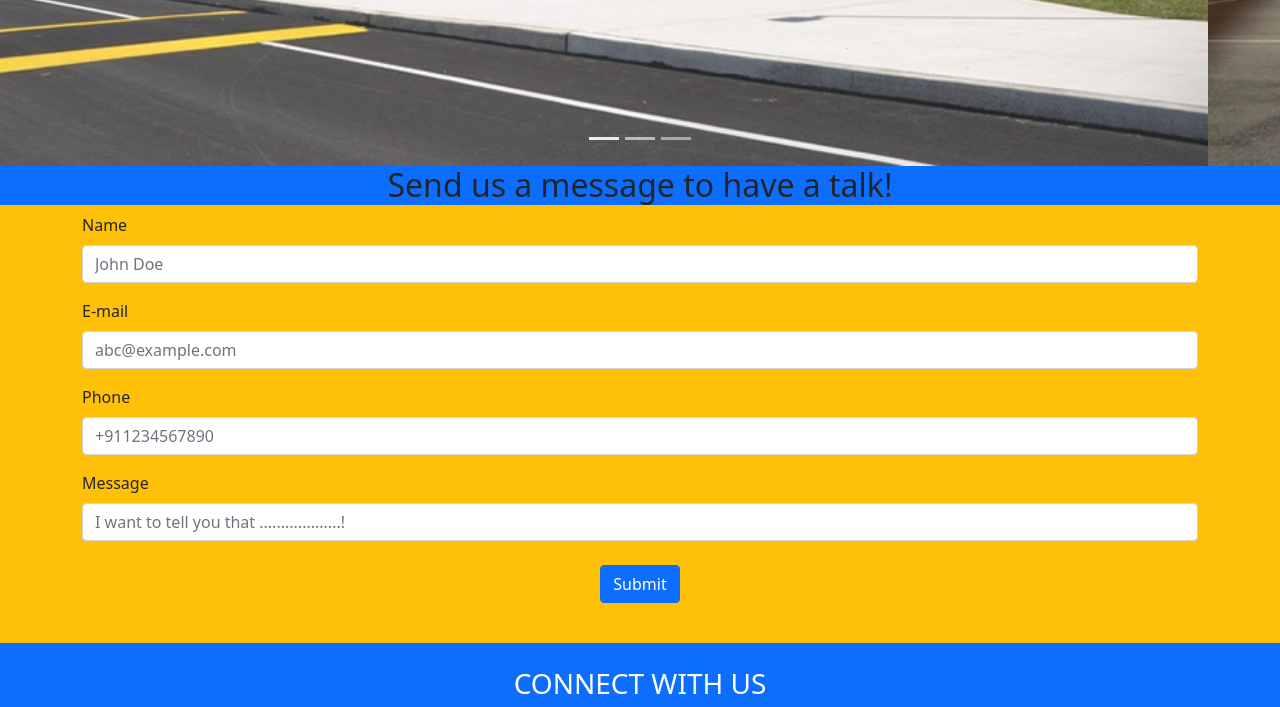
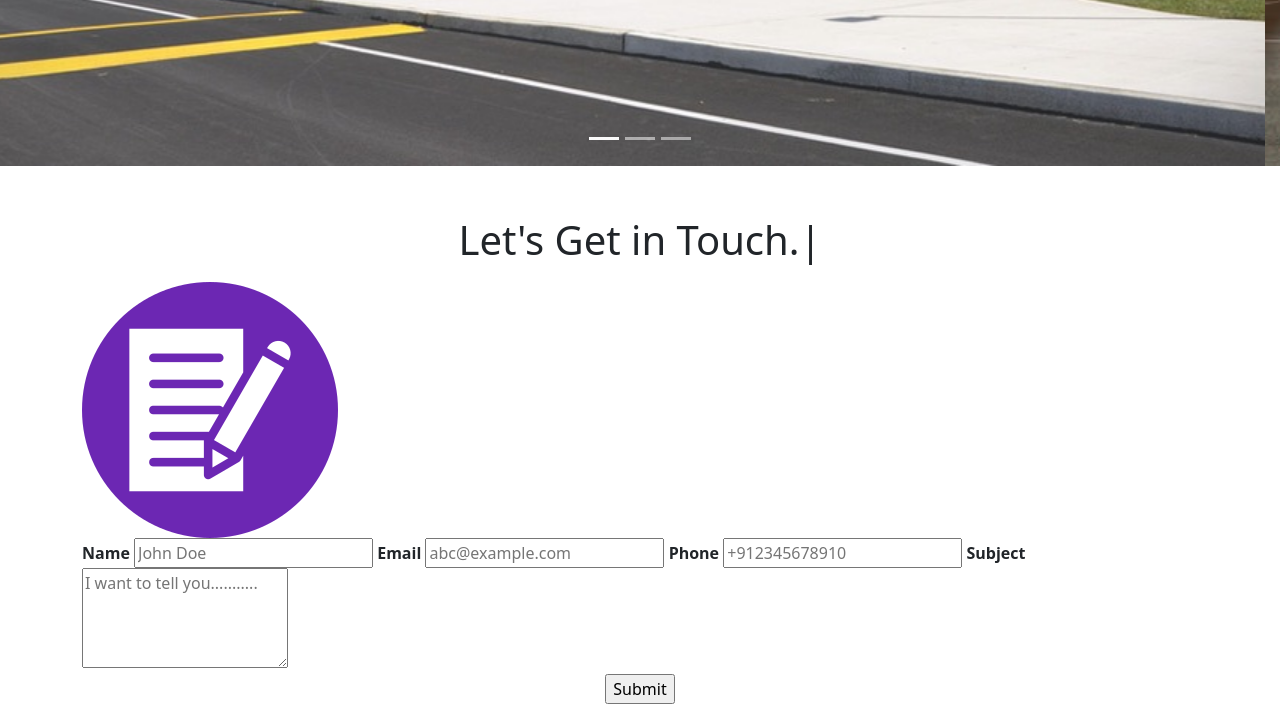
Before and after one commit to abhaypratapsinghin/APS-PUBLIC-SCHOOL, a plain HTML site: page contact.html in a window 1280 px wide. Shown: the part 610-1317 px from the top of the page. Drawn offline with nearby package versions, Linux system fonts and the light colour scheme.

Commit message:
Update contact.html

```diff
--- a/contact.html
+++ b/contact.html
@@ -20,7 +20,7 @@
 </head>
 
   <body>
-<div class="bg-warning">
+<div class="mcontainer">
 
 <nav class="navbar navbar-expand-lg navbar-light bg-primary">
   <div class="container-fluid">
@@ -95,35 +95,49 @@
   </a>
 </div>
 
-<center>
-<h2 class="bg-primary">Send us a message to have a talk!</h2>
-</center>
-<div class="container">
-<div class="mb-3">
-  <label for="Name" class="form-label">Name</label>
-  <input type="text" class="form-control" id="Name" placeholder="John Doe">
-</div>
-<div class="mb-3">
-  <label for="Email" class="form-label">E-mail</label>
-  <input type="text" class="form-control" id="email" placeholder="abc@example.com">
-</div>
-<div class="mb-3">
-  <label for="Phone" class="form-label">Phone</label>
-  <input type="text" class="form-control" id="phone" placeholder="+911234567890">
-</div>
-<div class="mb-3">
-  <label for="Message" class="form-label">Message</label>
-  <input type="text" class="form-control" id="message" placeholder="I want to tell you that ...................!">
-  <br>
-<center>
- <div class="col-auto">
- <button type="submit" class="btn btn-primary">Submit</button>
- </div>
- </center>
-</div>
-</div>
+ <div>
+      <div style="text-align: center; margin-top: 40px; display: flex;justify-content: center;padding: 10px;">
+        <h1 style="text-align: center;" class="formdescription">
+          Let's <span class="auto_typed">Get in Touch.</span>
+        </h1>
+      </div>
 
+      <div class="container container1">
+        <div class="contacthead">
+          <img src="images/contact-form.png" alt="Contact image" style="min-height: 128px;min-width: 128px;">
+        </div>
+        <form action="">
+          <label for="fname"><b>Name</b></label>
+          <input type="text" id="fname" name="firstname" placeholder="John Doe">
+
+          <label for="lname"><b>Email</b></label>
+          <input type="email" id="lname" name="lastname" placeholder="abc@example.com">
+
+          <label for="phnum"><b>Phone</b></label>
+          <input type="text" id="phnum" name="phnumber" placeholder="+912345678910">
+
+          <label for="subject"><b>Subject</b></label>
+          <textarea id="subject" name="subject" placeholder="I want to tell you..........."
+            style="height:100px"></textarea>
+          <center>
+            <input type="submit" value="Submit">
+
+          </center>
+        </form>
+      </div>
+
+      <script src="https://unpkg.com/typed.js@2.0.16/dist/typed.umd.js"></script>
+      <script>
+        var typed = new Typed('.auto_typed', {
+          strings: ["Send Message"],
+          typeSpeed: 170,
+          backSpeed: 260,
+          loop: true
+        })
+      </script>
+    </div>
 <br>
+
 <div class="d-flex flex-column bg-primary">
   <div id="page-content">
     <div class="container text-center">
```
